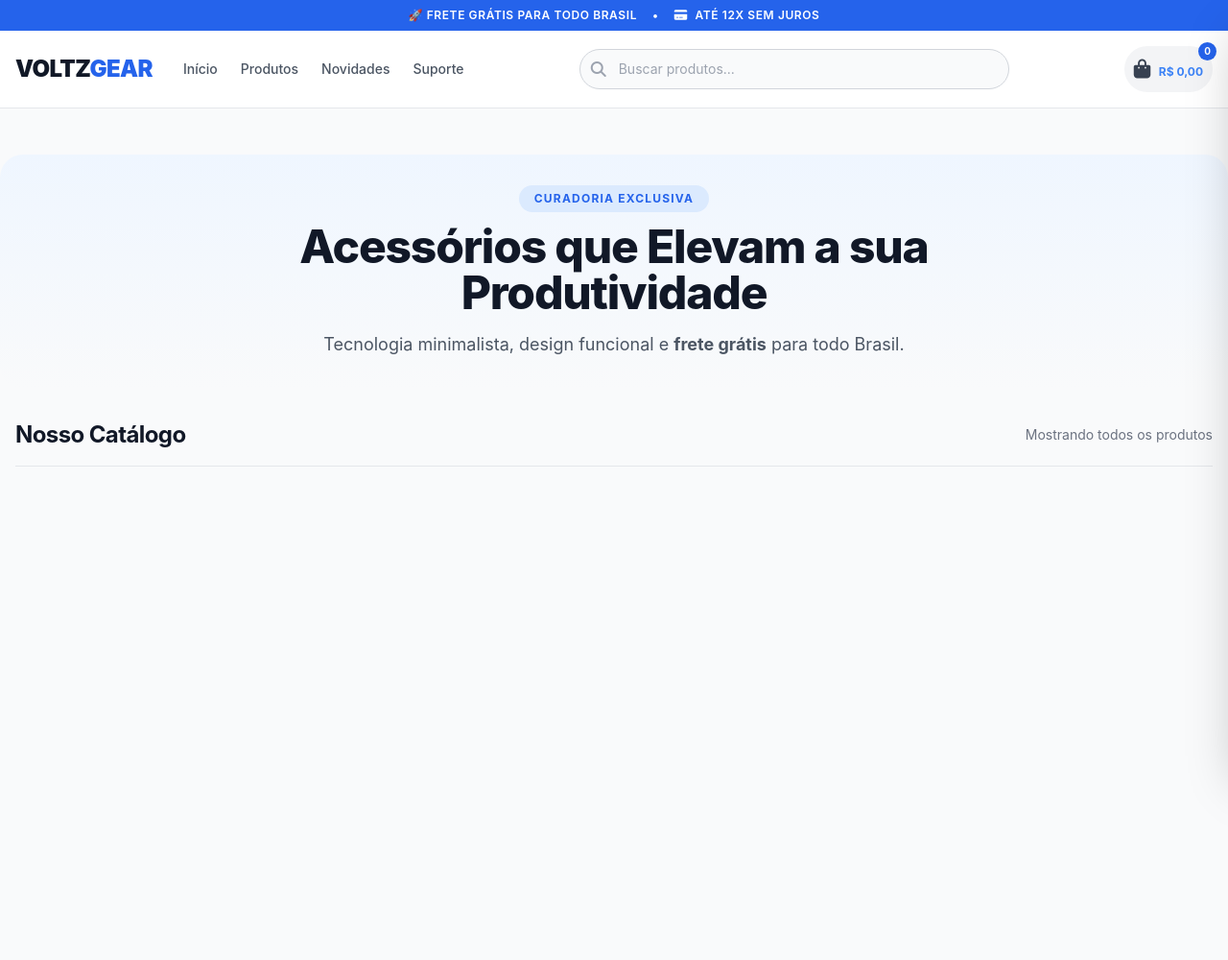
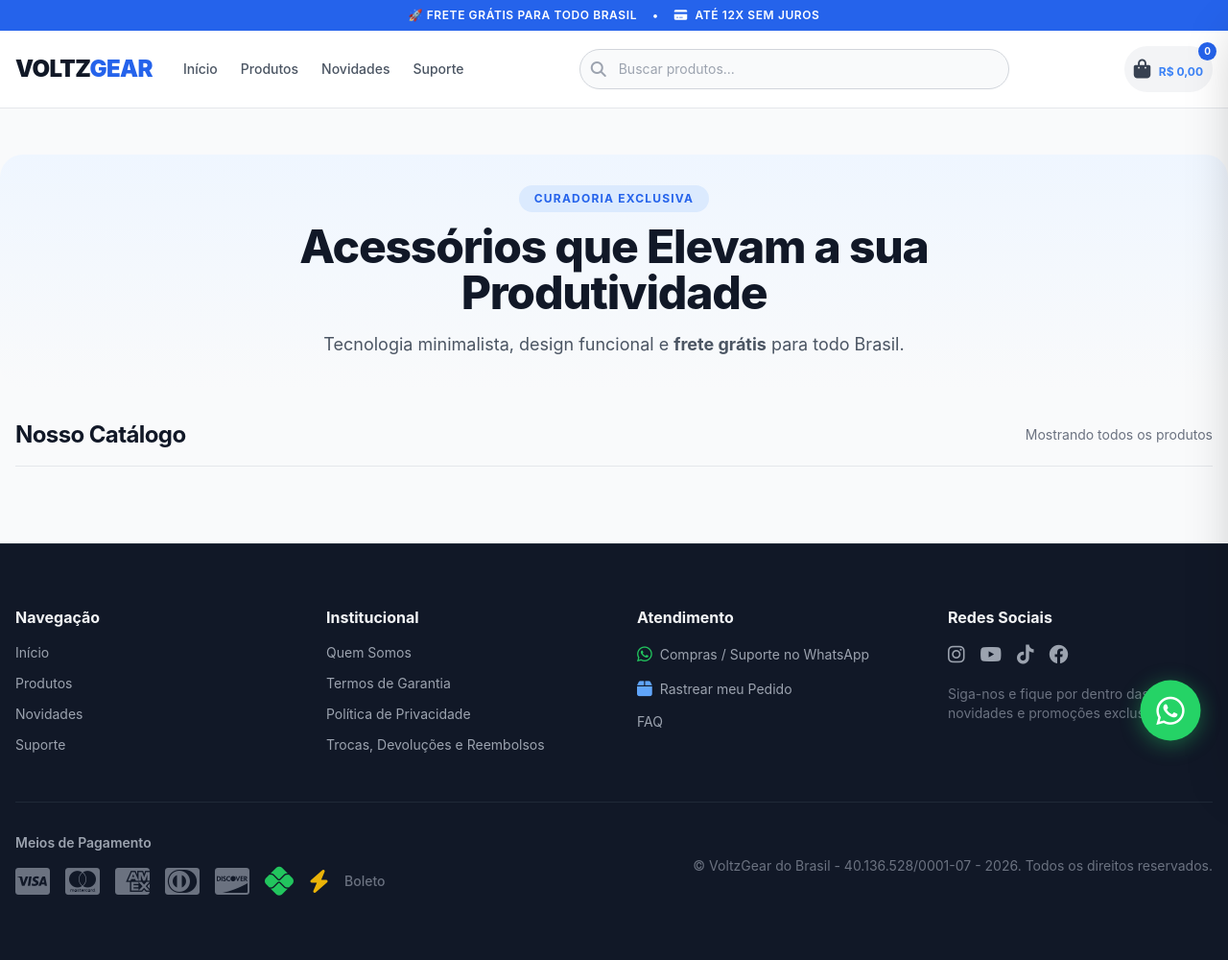
Before and after one commit to ftomazelajr/voltz-gear, a website: page public/index.html in a window 1280 px wide. Shown: the whole page at 96% size. Before the commit the page ends 800 px from the top, so only its background shows below. Drawn offline with nearby package versions, Linux system fonts and the light colour scheme; a script that the page names is missing.

Commit message:
descrição das alterações

```diff
--- a/public/index.html
+++ b/public/index.html
@@ -226,9 +226,6 @@
         }
         @keyframes spin { to { transform: rotate(360deg); } }
 
-        /* ==========================================
-           NOVAS MELHORIAS - STICKY CTA
-           ========================================== */
         .sticky-buy {
             position: fixed;
             bottom: 0;
@@ -310,9 +307,6 @@
             }
         }
 
-        /* ==========================================
-           NOVAS MELHORIAS - COMPRAR RÁPIDO
-           ========================================== */
         .btn-comprar-rapido {
             background: #f0fdf4;
             color: #065f46;
@@ -332,9 +326,6 @@
             transform: scale(1.05);
         }
 
-        /* ==========================================
-           NOVAS MELHORIAS - GARANTIAS NO CARRINHO
-           ========================================== */
         .trust-badges {
             margin-top: 12px;
             padding: 12px 16px;
@@ -363,9 +354,6 @@
             }
         }
 
-        /* ==========================================
-           NOVAS MELHORIAS - BARRA DE PROGRESSO
-           ========================================== */
         .checkout-steps {
             display: flex;
             align-items: center;
@@ -401,9 +389,6 @@
             background: #059669;
         }
 
-        /* ==========================================
-           NOVAS MELHORIAS - MINI CARRINHO HEADER
-           ========================================== */
         .cart-header-info {
             display: none;
         }
@@ -417,9 +402,6 @@
             }
         }
 
-        /* ==========================================
-           DESCONTO PIX - ESTILO
-           ========================================== */
         .pix-discount-badge {
             background: #d1fae5;
             color: #065f46;
@@ -440,9 +422,6 @@
             font-size: 14px;
         }
 
-        /* ==========================================
-           FRETE GRÁTIS PARA TODOS
-           ========================================== */
         .frete-gratis-badge {
             background: #d1fae5;
             color: #065f46;
@@ -452,6 +431,104 @@
             font-weight: 600;
             border: 1px solid #bbf7d0;
             display: inline-block;
+        }
+
+        /* BOTÃO FLUTUANTE WHATSAPP */
+        .whatsapp-float {
+            position: fixed;
+            bottom: 30px;
+            right: 30px;
+            z-index: 999;
+            background: #25D366;
+            color: white;
+            width: 60px;
+            height: 60px;
+            border-radius: 50%;
+            display: flex;
+            align-items: center;
+            justify-content: center;
+            font-size: 32px;
+            box-shadow: 0 4px 20px rgba(37, 211, 102, 0.4);
+            transition: all 0.3s ease;
+            text-decoration: none;
+            border: none;
+            cursor: pointer;
+            animation: pulse-whatsapp 2s infinite;
+        }
+        .whatsapp-float:hover {
+            transform: scale(1.1);
+            box-shadow: 0 6px 30px rgba(37, 211, 102, 0.6);
+        }
+        @keyframes pulse-whatsapp {
+            0%, 100% { transform: scale(1); }
+            50% { transform: scale(1.05); }
+        }
+        .whatsapp-float .tooltip {
+            position: absolute;
+            right: 70px;
+            background: #1f2937;
+            color: white;
+            padding: 8px 16px;
+            border-radius: 8px;
+            font-size: 13px;
+            font-weight: 600;
+            white-space: nowrap;
+            opacity: 0;
+            pointer-events: none;
+            transition: all 0.3s ease;
+        }
+        .whatsapp-float:hover .tooltip {
+            opacity: 1;
+        }
+
+        /* FOOTER */
+        .footer-link {
+            color: #9ca3af;
+            transition: color 0.2s;
+            text-decoration: none;
+            font-size: 14px;
+        }
+        .footer-link:hover {
+            color: #60a5fa;
+        }
+        .footer-title {
+            color: #f3f4f6;
+            font-weight: 700;
+            font-size: 16px;
+            margin-bottom: 12px;
+        }
+        .footer {
+            background: #111827;
+            border-top: 1px solid #1f2937;
+        }
+        .footer .social-icon {
+            color: #9ca3af;
+            transition: color 0.2s;
+            font-size: 20px;
+        }
+        .footer .social-icon:hover {
+            color: #60a5fa;
+        }
+        .footer-payment-icon {
+            font-size: 32px;
+            color: #6b7280;
+            transition: color 0.2s;
+        }
+        .footer-payment-icon:hover {
+            color: #f3f4f6;
+        }
+
+        @media (max-width: 640px) {
+            .whatsapp-float {
+                width: 50px;
+                height: 50px;
+                font-size: 26px;
+                bottom: 20px;
+                right: 20px;
+            }
+            .whatsapp-float .tooltip {
+                display: none;
+            }
         }
     </style>
 </head>
@@ -671,6 +748,100 @@
             </div>
         </div>
     </section>
+
+    <!-- ========================================== -->
+    <!-- FOOTER COMPLETO                             -->
+    <!-- ========================================== -->
+    <footer class="footer">
+        <div class="max-w-7xl mx-auto px-4 py-16">
+            <!-- Grid principal do footer -->
+            <div class="grid grid-cols-1 sm:grid-cols-2 lg:grid-cols-4 gap-12 mb-12">
+                <!-- Coluna 1: Navegação -->
+                <div>
+                    <h4 class="footer-title">Navegação</h4>
+                    <ul class="space-y-2">
+                        <li><a href="/" class="footer-link">Início</a></li>
+                        <li><a href="/#catalogo" class="footer-link">Produtos</a></li>
+                        <li><a href="/#novidades" class="footer-link">Novidades</a></li>
+                        <li><a href="/#suporte" class="footer-link">Suporte</a></li>
+                    </ul>
+                </div>
+
+                <!-- Coluna 2: Institucional -->
+  <div>
+    <h4 class="footer-title">Institucional</h4>
+    <ul class="space-y-2">
+        <li><a href="#" onclick="showToast('📖 Página Quem Somos em construção.', 'info')" class="footer-link">Quem Somos</a></li>
+        <li><a href="#" onclick="showToast('📋 Termos de Garantia - Consulte nosso SAC.', 'info')" class="footer-link">Termos de Garantia</a></li>
+        <li><a href="#" onclick="showToast('🔒 Política de Privacidade - Seus dados estão seguros.', 'info')" class="footer-link">Política de Privacidade</a></li>
+        <li><a href="#" onclick="showToast('🔄 Trocas e Devoluções - 7 dias para desistência.', 'info')" class="footer-link">Trocas, Devoluções e Reembolsos</a></li>
+    </ul>
+</div>
+                <!-- Coluna 3: Atendimento -->
+                <div>
+                    <h4 class="footer-title">Atendimento</h4>
+                    <ul class="space-y-2">
+                        <li>
+                            <a href="https://wa.me/5514991435438" target="_blank" class="footer-link flex items-center gap-2 hover:text-green-400">
+                                <i class="fa-brands fa-whatsapp text-green-500 text-lg"></i> Compras / Suporte no WhatsApp
+                            </a>
+                        </li>
+                        <li>
+                            <a href="https://www.correios.com.br/" target="_blank" class="footer-link flex items-center gap-2 hover:text-blue-400">
+                                <i class="fa-solid fa-box text-blue-400 text-lg"></i> Rastrear meu Pedido
+                            </a>
+                        </li>
+                        <li><a href="#" onclick="showToast('❓ FAQ: Em breve disponível.', 'info')" class="footer-link">FAQ</a></li>
+                    </ul>
+                </div>
+
+                <!-- Coluna 4: Redes Sociais -->
+                <div>
+                    <h4 class="footer-title">Redes Sociais</h4>
+                    <div class="flex gap-4 mb-4">
+                        <a href="#" class="social-icon"><i class="fa-brands fa-instagram"></i></a>
+                        <a href="#" class="social-icon"><i class="fa-brands fa-youtube"></i></a>
+                        <a href="#" class="social-icon"><i class="fa-brands fa-tiktok"></i></a>
+                        <a href="#" class="social-icon"><i class="fa-brands fa-facebook"></i></a>
+                    </div>
+                    <p class="text-gray-500 text-sm">Siga-nos e fique por dentro das novidades e promoções exclusivas!</p>
+                </div>
+            </div>
+
+            <!-- Linha divisória -->
+            <div class="border-t border-gray-800 pt-8 flex flex-col md:flex-row items-center justify-between gap-6">
+                <!-- Meios de Pagamento -->
+                <div>
+                    <p class="text-gray-400 text-sm font-semibold mb-3 text-center md:text-left">Meios de Pagamento</p>
+                    <div class="flex flex-wrap items-center justify-center md:justify-start gap-4">
+                        <i class="fa-brands fa-cc-visa footer-payment-icon"></i>
+                        <i class="fa-brands fa-cc-mastercard footer-payment-icon"></i>
+                        <i class="fa-brands fa-cc-amex footer-payment-icon"></i>
+                        <i class="fa-brands fa-cc-diners-club footer-payment-icon"></i>
+                        <i class="fa-brands fa-cc-discover footer-payment-icon"></i>
+                        <i class="fa-brands fa-pix text-3xl text-green-500 footer-payment-icon"></i>
+                        <i class="fa-solid fa-bolt text-2xl text-yellow-500 footer-payment-icon"></i>
+                        <span class="text-gray-500 text-sm font-medium">Boleto</span>
+                    </div>
+                </div>
+
+                <!-- Copyright -->
+                <div class="text-center md:text-right">
+                    <p class="text-gray-500 text-sm">
+                        &copy; VoltzGear do Brasil - 40.136.528/0001-07 - 2026. Todos os direitos reservados.
+                    </p>
+                </div>
+            </div>
+        </div>
+    </footer>
+
+    <!-- ========================================== -->
+    <!-- BOTÃO FLUTUANTE WHATSAPP                    -->
+    <!-- ========================================== -->
+    <a href="https://wa.me/5514991435438" target="_blank" class="whatsapp-float" aria-label="Fale conosco no WhatsApp">
+        <i class="fa-brands fa-whatsapp"></i>
+        <span class="tooltip">Fale conosco!</span>
+    </a>
 
     <!-- CARRINHO LATERAL -->
     <div id="cart-sidebar" class="fixed inset-y-0 right-0 w-full max-w-md bg-white border-l border-gray-200 shadow-2xl transform translate-x-full transition-transform duration-300 z-50 overflow-y-auto flex flex-col p-6">
@@ -978,11 +1149,10 @@
         // FUNÇÃO PARA CALCULAR O TOTAL (FRETE GRÁTIS SEMPRE)
         // ==========================================
         function calcularTotalComDesconto(subtotal, frete) {
-            // O frete sempre será 0 (grátis)
             const freteReal = 0;
             if (metodoSelecionado === 'pix') {
                 const total = subtotal + freteReal;
-                const desconto = total * 0.05; // 5%
+                const desconto = total * 0.05;
                 return {
                     totalComDesconto: total - desconto,
                     desconto: desconto,
@@ -1053,9 +1223,6 @@
             }).join('');
         }
 
-        // ==========================================
-        // NOVA FUNÇÃO: COMPRAR RÁPIDO
-        // ==========================================
         function comprarRapido(id) {
             const produto = produtos.find(p => p.id === id);
             if (!produto) return;
@@ -1144,16 +1311,12 @@
             document.getElementById('page-produto').classList.remove('hidden');
             window.scrollTo(0, 0);
 
-            // Atualizar sticky
             const stickyPrice = document.getElementById('sticky-price');
             if (stickyPrice) {
                 stickyPrice.textContent = `R$ ${produto.preco.toFixed(2).replace('.', ',')}`;
             }
         }
 
-        // ==========================================
-        // SCROLL PARA STICKY CTA
-        // ==========================================
         window.addEventListener('scroll', function() {
             const productSection = document.getElementById('page-produto');
             const sticky = document.getElementById('sticky-buy');
@@ -1291,25 +1454,19 @@
             document.getElementById('btn-next-step').classList.add('hidden');
             atualizarResumoValores();
 
-            // Atualizar barra de progresso - COM VERIFICAÇÃO DE SEGURANÇA
             const steps = document.querySelectorAll('.checkout-steps .step');
             const stepLines = document.querySelectorAll('.checkout-steps .step-line');
 
             if (steps.length >= 2) {
-                // Remover classes antigas
                 steps.forEach(step => step.classList.remove('done', 'active'));
                 stepLines.forEach(line => line.classList.remove('done'));
 
-                // Definir estado atual
                 if (steps[0]) { steps[0].classList.add('done'); }
                 if (steps[1]) { steps[1].classList.add('active'); }
                 if (stepLines[0]) { stepLines[0].classList.add('done'); }
             }
         }
 
-        // ==========================================
-        // FUNÇÃO CORRIGIDA - selecionarMetodo
-        // ==========================================
         function selecionarMetodo(metodo) {
             metodoSelecionado = metodo;
             const btnPix = document.getElementById('btn-metodo-pix');
@@ -1318,17 +1475,11 @@
             const btnText = document.getElementById('btn-text');
             const btnFinalizar = document.getElementById('btn-finalizar');
 
-            // ==========================================
-            // CORREÇÃO: Verificar se os elementos existem
-            // ==========================================
             const steps = document.querySelectorAll('.checkout-steps .step');
             const stepLines = document.querySelectorAll('.checkout-steps .step-line');
 
-            // Atualizar barra de progresso para o passo "Pagamento"
             if (steps.length > 2) {
-                // Remover active de todos
                 steps.forEach(step => step.classList.remove('active'));
-                // Adicionar active no passo 2 (Pagamento)
                 steps[2].classList.add('active');
             }
             if (stepLines.length > 2) {
@@ -1354,7 +1505,6 @@
 
         function calcularParcelasDropdown() {
             const subtotal = carrinho.reduce((sum, item) => sum + item.preco, 0);
-            // Frete sempre grátis
             const total = subtotal;
             const select = document.getElementById('card-parcelas');
             select.innerHTML = '';
@@ -1386,7 +1536,6 @@
 
         function atualizarResumoValores() {
             const subtotal = carrinho.reduce((sum, item) => sum + item.preco, 0);
-            // FRETE SEMPRE GRÁTIS
             const frete = 0;
             const total = subtotal + frete;
 
@@ -1395,15 +1544,11 @@
             const infoFrete = document.getElementById('frete-info');
             const summaryFrete = document.getElementById('summary-frete');
 
-            // Sempre mostrar frete grátis
             infoFrete.classList.remove('hidden');
             document.getElementById('frete-valor').innerHTML = `<span class="text-green-600 font-bold">🚚 GRÁTIS</span>`;
             summaryFrete.innerText = "🚚 Grátis";
             summaryFrete.className = "font-semibold text-green-600";
 
-            // ==========================================
-            // CALCULAR DESCONTO PIX
-            // ==========================================
             const pixDiscountRow = document.getElementById('pix-discount-row');
             const pixDiscountValue = document.getElementById('pix-discount-value');
             const summaryTotal = document.getElementById('summary-total');
@@ -1472,9 +1617,6 @@
             }, 5000);
         }
 
-        // ==========================================
-        // FUNÇÃO PARA DETECTAR BANDEIRA DO CARTÃO
-        // ==========================================
         async function detectarBandeira(bin) {
             if (!bin || bin.length < 6) {
                 console.warn('⚠️ BIN inválido, usando "visa" como fallback');
@@ -1528,14 +1670,8 @@
             return 'visa';
         }
 
-        // ==========================================
-        // VARIÁVEL PARA CONTROLAR O ESTADO DO BOTÃO
-        // ==========================================
         let processando = false;
 
-        // ==========================================
-        // FUNÇÃO PRINCIPAL DE PAGAMENTO (CORRIGIDA - TOKEN NOVO A CADA TENTATIVA)
-        // ==========================================
         async function processarPagamento() {
             if (processando) {
                 console.warn('⏳ Processamento já em andamento. Aguarde...');
@@ -1660,7 +1796,6 @@
                 }
 
                 const subtotal = carrinho.reduce((sum, item) => sum + item.preco, 0);
-                // FRETE SEMPRE GRÁTIS
                 const frete = 0;
                 let total = subtotal + frete;
 
@@ -1688,7 +1823,7 @@
                         aliexpressId: item.aliexpressId
                     })),
                     total: total.toFixed(2),
-                    frete: 0, // SEMPRE GRÁTIS
+                    frete: 0,
                     metodoPagamento: metodoSelecionado,
                     desconto: descontoAplicado.toFixed(2),
                     detalhesCartao: metodoSelecionado === 'cartao' ? {
@@ -1756,9 +1891,6 @@
             toggleCart();
         }
 
-        // ==========================================
-        // MÁSCARAS DOS CAMPOS
-        // ==========================================
         document.getElementById('card-num').addEventListener('input', function(e) {
             let value = this.value.replace(/\D/g, '');
             if (value.length > 16) value = value.slice(0, 16);
@@ -1784,9 +1916,6 @@
             this.value = value;
         });
 
-        // ==========================================
-        // INICIAR LOJA
-        // ==========================================
         document.addEventListener('DOMContentLoaded', function() {
             carregarProdutoPorSlug();
             if (!window.location.pathname.includes('/produto/')) renderProdutos();
```
Also changed, not shown: public/admin.html (+14 -0 lines).
